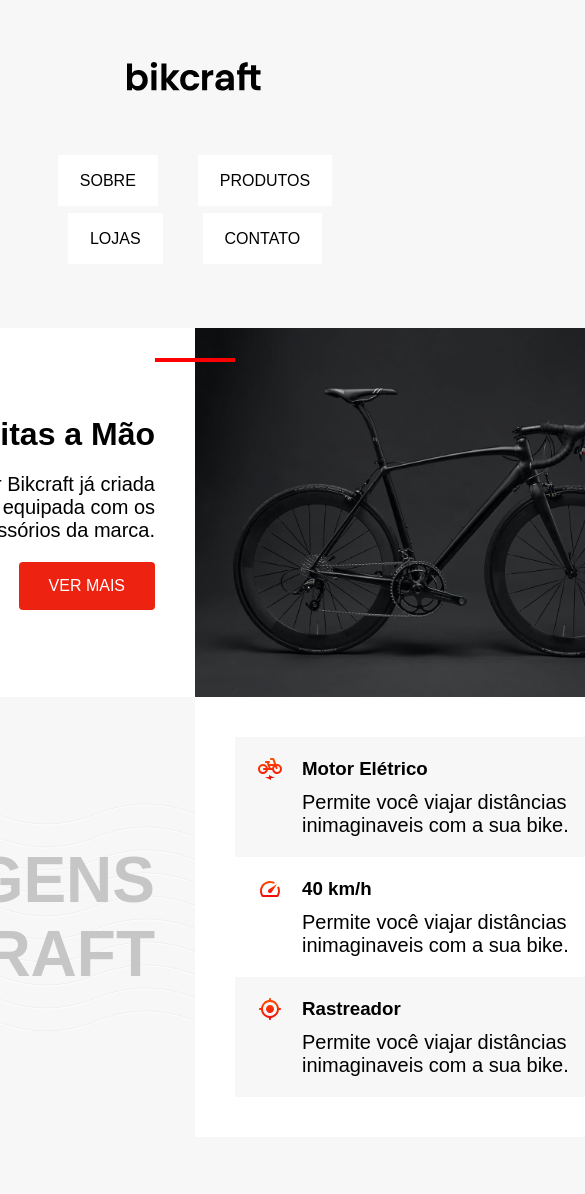
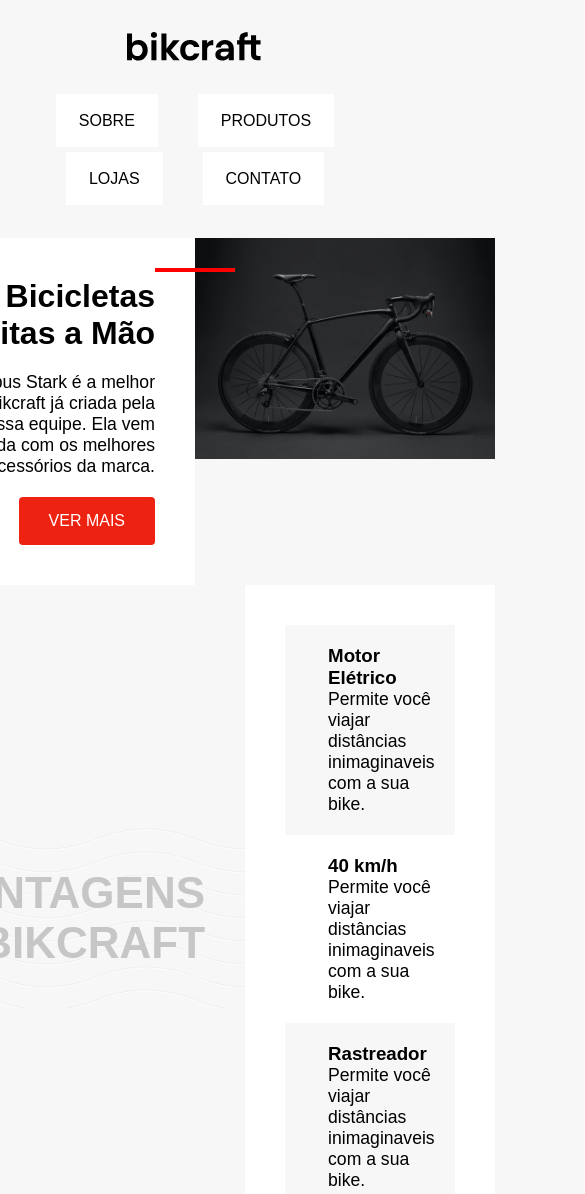
Before and after one commit to enniohenrique/CSS-posicionamento, a plain HTML site: page exercício/index.html in a window 390 px wide. Shown: the top 1194 px of the page, 585 px wide, since content can reach past the window. Drawn offline with Linux system fonts and the light colour scheme.

Commit message:
Responsivo Ipad e Tablets

```diff
--- a/exercício/index.html
+++ b/exercício/index.html
@@ -50,13 +50,13 @@
                 </li>
 
                 <li class="grid">
-                    <img src="./img/velocidade.svg" alt="">
+                    <img src="./img/velocidade.svg" class="icone" alt="">
                     <h3 class="titulo-vantagens">40 km/h</h3>
                     <p class="texto-vantagens">Permite você viajar distâncias inimaginaveis com a sua bike.</p>
                 </li>
 
                 <li class="grid">
-                    <img src="./img/rastreador.svg" alt="">
+                    <img src="./img/rastreador.svg" class="icone" alt="">
                     <h3 class="titulo-vantagens">Rastreador</h3>
                     <p class="texto-vantagens">Permite você viajar distâncias inimaginaveis com a sua bike.</p>
                 </li>
--- a/exercício/style.css
+++ b/exercício/style.css
@@ -10,6 +10,8 @@
 body {
     background-color: #f7f7f7;
     font-family: Arial, Helvetica, sans-serif;
+    max-width: 1000px;
+    margin: 0 auto;
 }
 
 img {
@@ -43,7 +45,7 @@
 }
 
 .menu a {
-    border: 2px solid transparent;
+    border: 3px solid transparent;
     color: #000;
     padding: 15px 20px;
     background-color: #fff;
@@ -63,7 +65,7 @@
 
 .primeira-linha {
     display: grid;
-    grid-template-columns: 500px 500px;
+    grid-template-columns: 1fr 1fr;
 
 }
 
@@ -108,7 +110,7 @@
 
 .segunda-linha {
     display: grid;
-    grid-template-columns: 500px 500px;
+    grid-template-columns: 1fr 1fr;
 }
 
 .background-vantagens {
@@ -159,3 +161,37 @@
     padding: 40px;
     margin-top: 60px;
 }
+
+/* Responsisvo */
+
+@media (max-width: 1200px) {
+
+    p {
+        font-size: 1.1rem;
+    }
+
+    .header, .menu {
+        margin-top: 30px;
+        margin-bottom: 30px;
+    }
+    .info {
+        gap: 0;
+    }
+
+    .info h1, .info p{
+        margin-bottom: 20px;
+    }
+
+    .vantagens-bikcraft {
+        font-size: 2.75rem;
+    }
+
+    .grid {
+        gap: 0;
+    }
+
+    .icone {
+        padding-right: 20px;
+    }
+
+}
```
